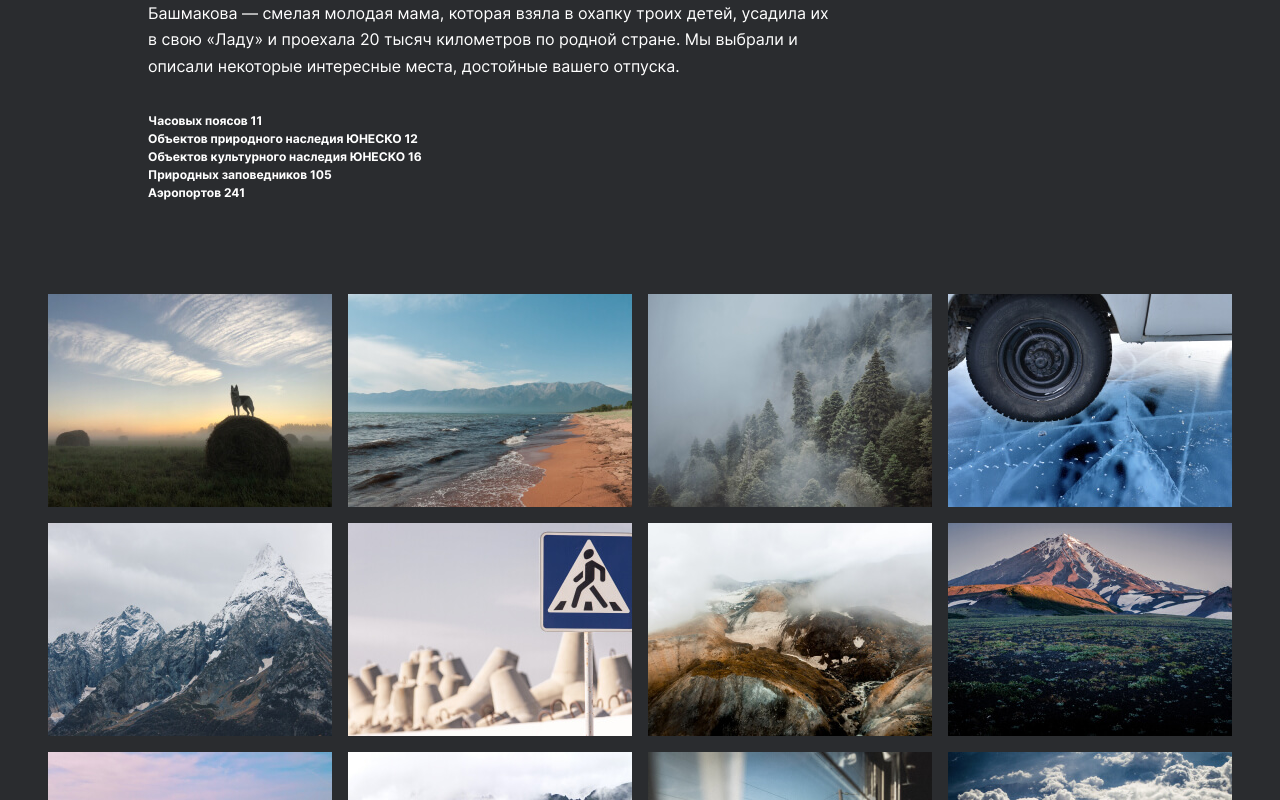
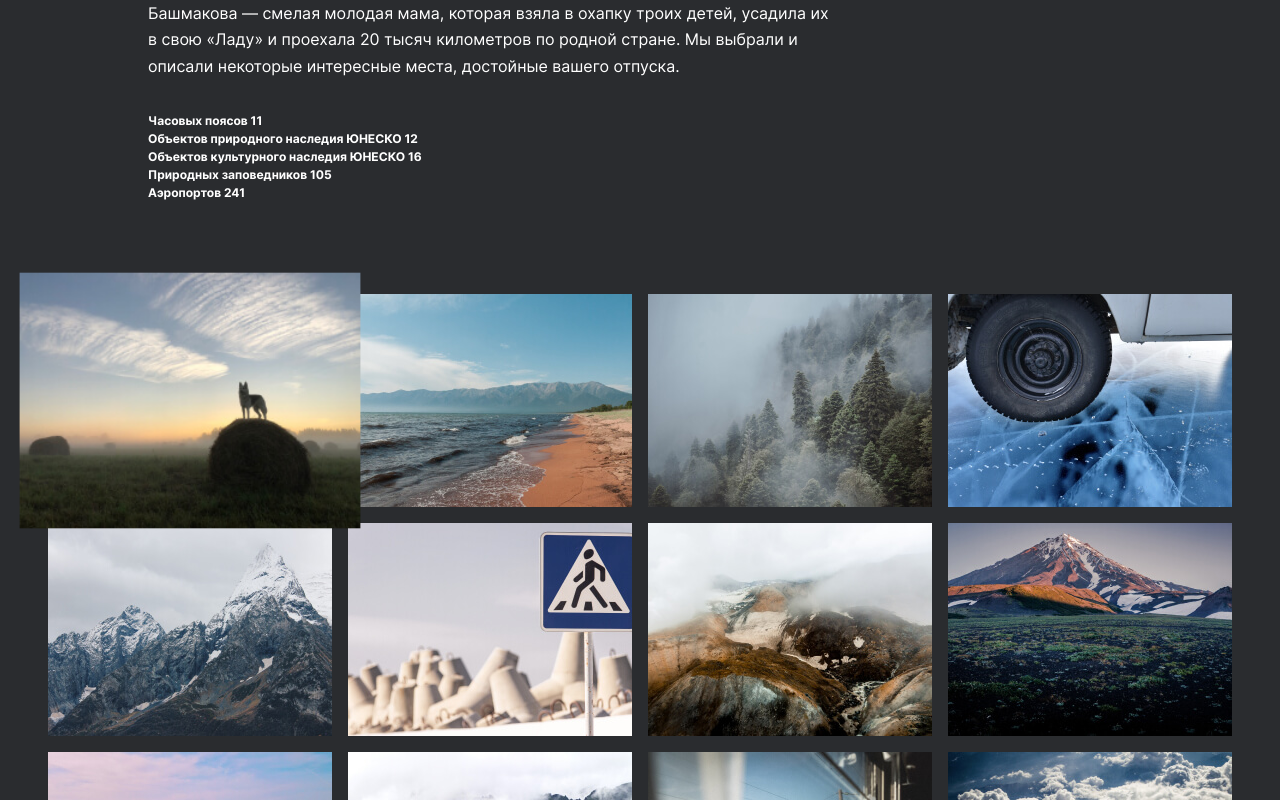
Before and after one commit to tanasov49/russian-travel, a plain HTML site: page index.html in a window 1280 px wide. In both pictures the pointer is over the picture 190 px from the left and 1883 px from the top of the page. Shown: the part 1483-2283 px from the top of the page. Drawn offline with Linux system fonts and the light colour scheme.

Commit message:
updates 19.02

```diff
--- a/blocks/grid/__photo/grid__photo.css
+++ b/blocks/grid/__photo/grid__photo.css
@@ -1,12 +1,21 @@
 .grid__photo {
     height: 213px;
     width: 284px;
+}
+@media screen and (min-width: 1280px) {
+    .grid__photo {
+        transition: 0.5s;
+    }
+    .grid__photo:hover {
+        transform: scale(1.2)
+    }
 }
 @media screen and (min-width: 1024px) and (max-width: 1277px) {
     .grid__photo {
         height: 225px;
         width: 300px;
     }
+
 }
 @media screen and (min-width: 768px) and (max-width: 1023px) {
     .grid__photo {
```
